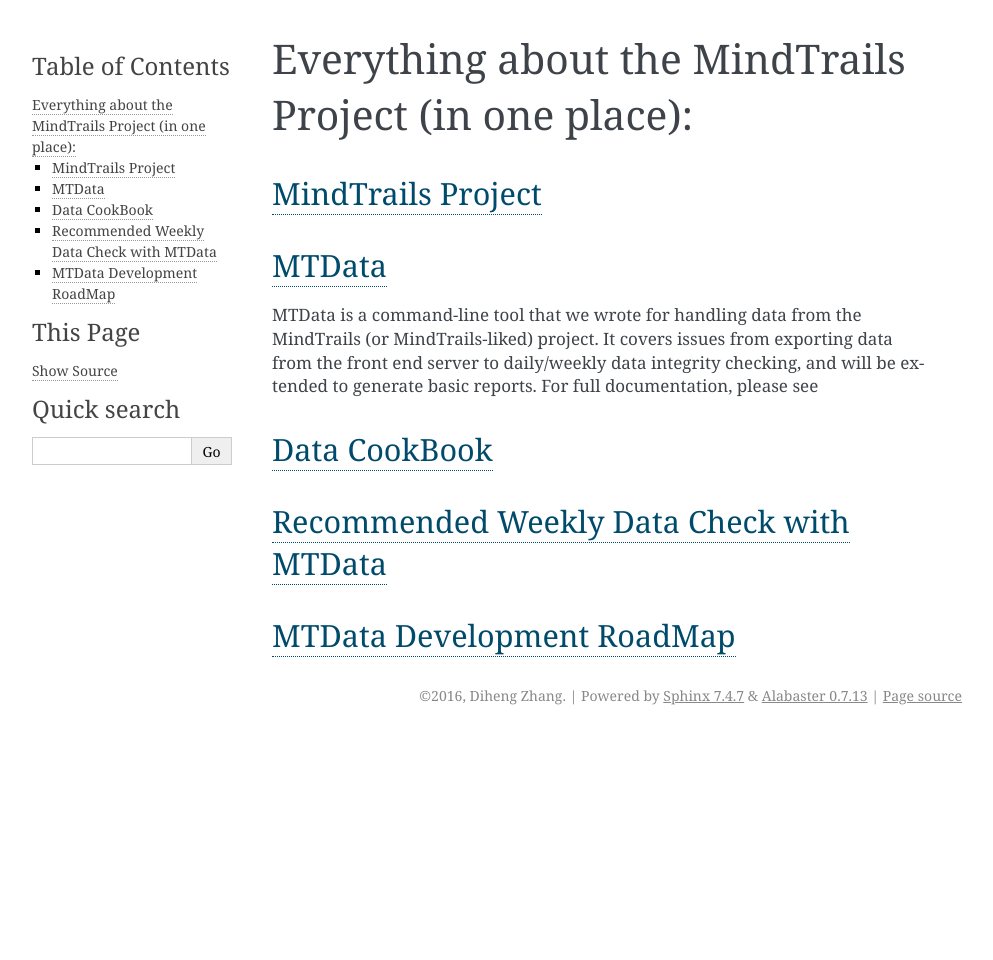
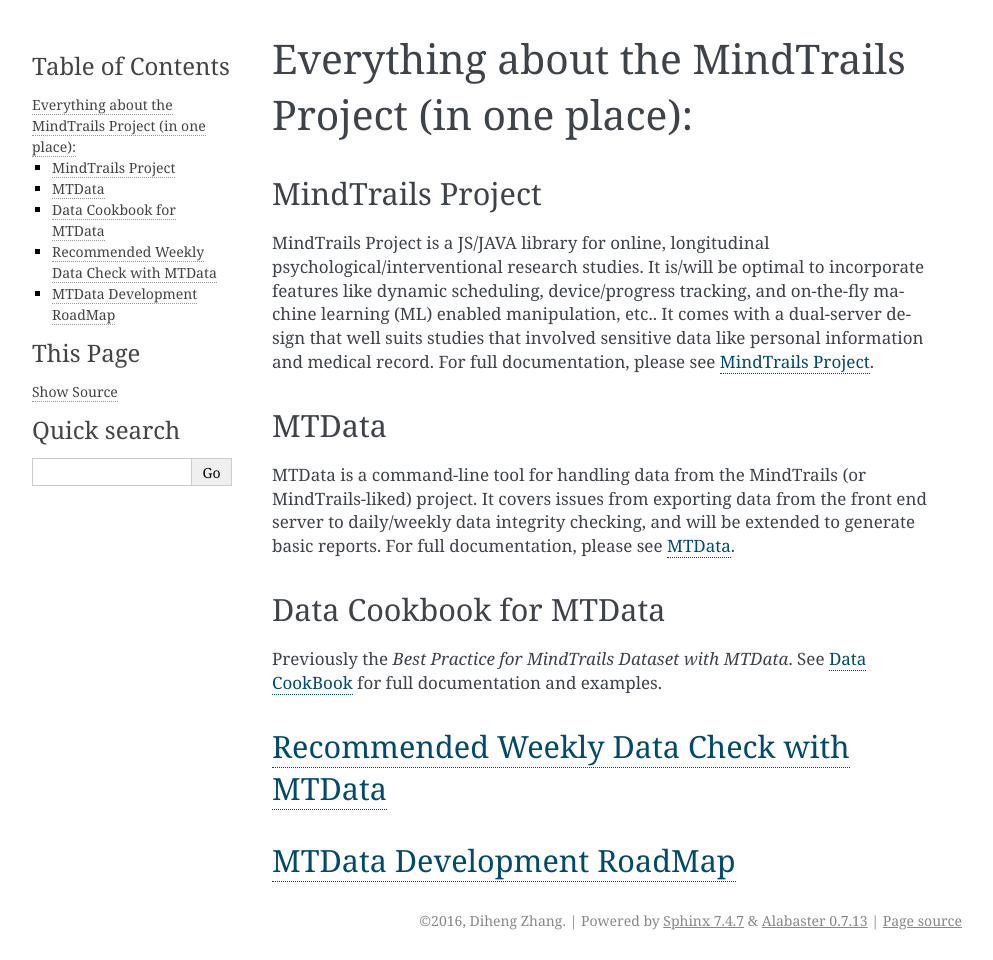
Before and after one commit to TeachmanLab/MTData, a Sphinx documentation site: the page built from docs/source/index.md, in a window 1280 px wide. Shown: the whole page, without its empty margins (148-1141 px from the left). Built offline with Sphinx 7.4.7, drawn with Linux system fonts in a browser that asks for light colours; before the commit the page ends 900 px from its top, so only the background shows below that.

Commit message:
Update documentation

```diff
--- a/docs/source/index.md
+++ b/docs/source/index.md
@@ -1,11 +1,18 @@
 # Everything about the MindTrails Project (in one place):
 
-## [MindTrails Project](http://piserver.readthedocs.io/en/latest/#)
+## MindTrails Project
+MindTrails Project is a JS/JAVA library for online, longitudinal psychological/interventional research studies. It is/will be optimal to
+incorporate features like dynamic scheduling, device/progress tracking, and on-the-fly machine learning (ML) enabled manipulation, etc..
+It comes with a dual-server design that well suits studies that involved sensitive data like personal information and medical record.
+For full documentation, please see [MindTrails Project](http://piserver.readthedocs.io/en/latest/#).
 
+## MTData
+MTData is a command-line tool for handling data from the MindTrails (or MindTrails-liked) project. It covers issues from exporting data from
+the front end server to daily/weekly data integrity checking, and will be extended to generate basic reports. For full documentation, please see [MTData](mtData.html).
 
-## [MTData](mtData.html)
-MTData is a command-line tool that we wrote for handling data from the MindTrails (or MindTrails-liked) project. It covers issues from exporting data from
-the front end server to daily/weekly data integrity checking, and will be extended to generate basic reports. For full documentation, please see
-## [Data CookBook](dataCookBook.html)
+## Data Cookbook for MTData
+Previously the *Best Practice for MindTrails Dataset with MTData*. See [Data CookBook](dataCookBook.html) for full documentation and examples.
+
 ## [Recommended Weekly Data Check with MTData](weeklyCheck.html)
+
 ## [MTData Development RoadMap](roadmap.html)
```
Also changed, not shown: 5 other files.
